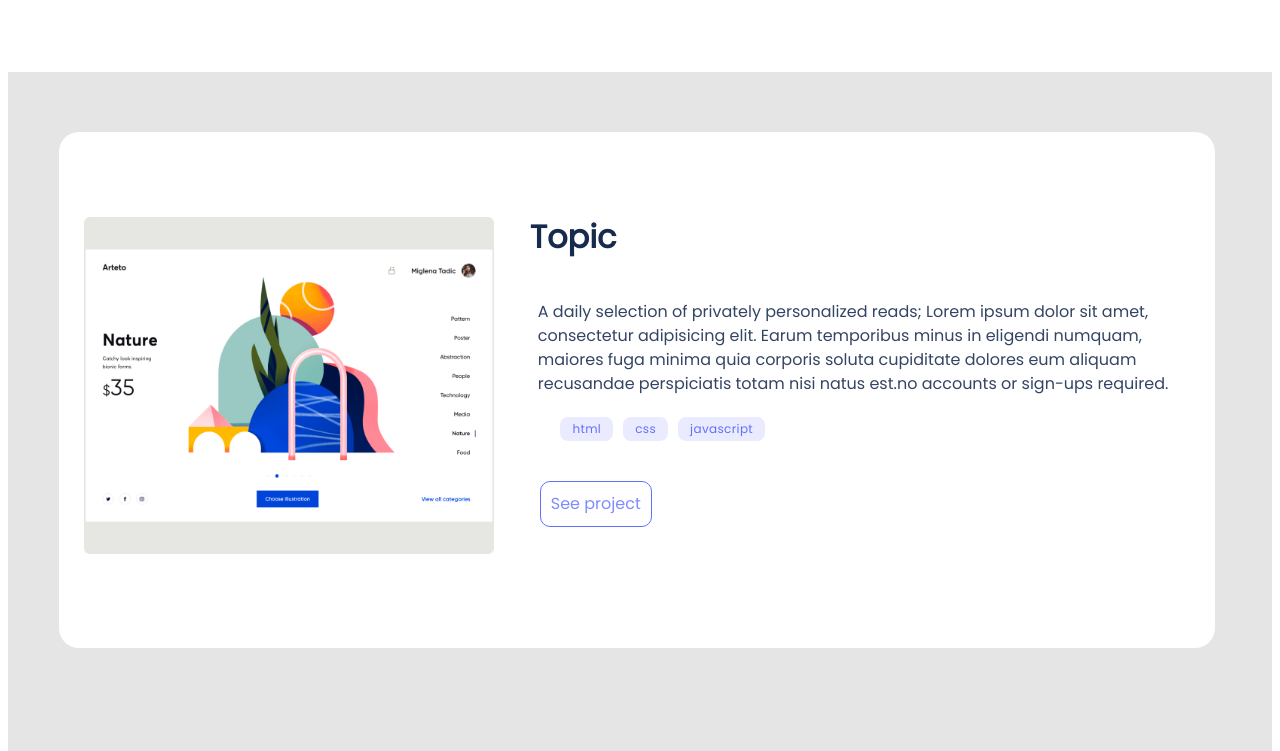
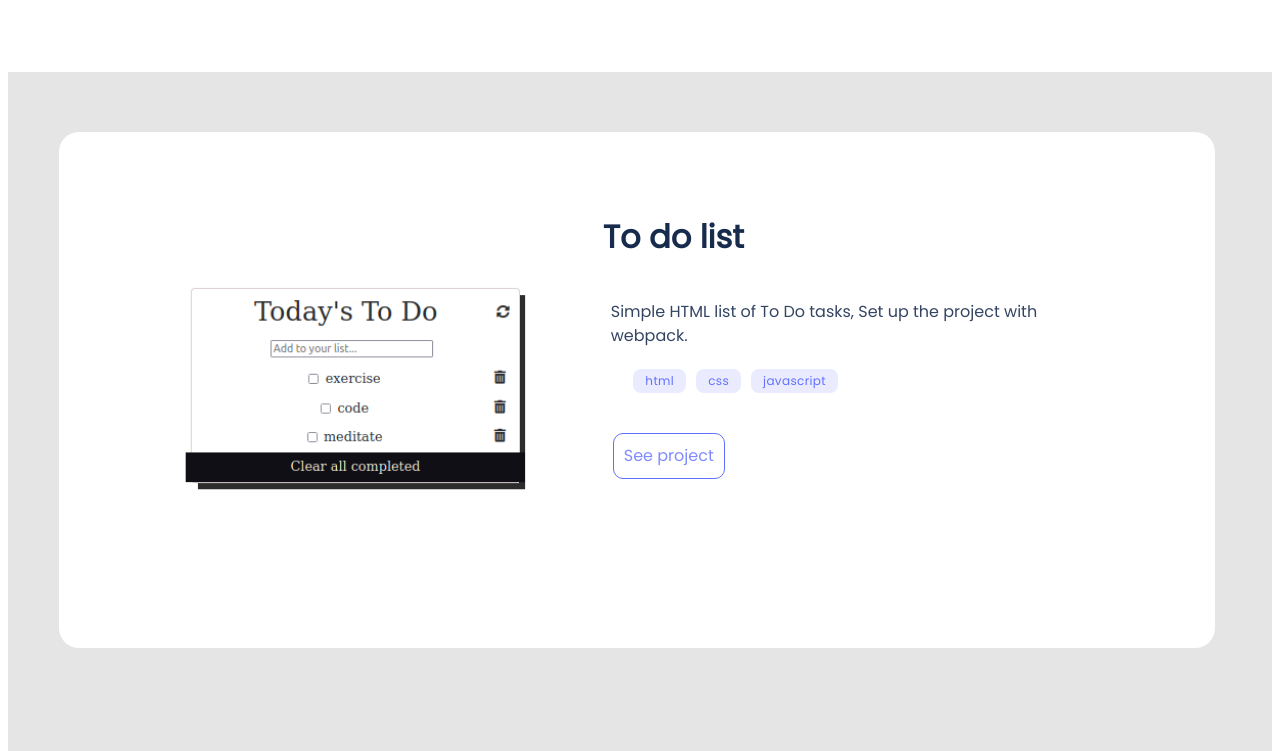
Before and after one commit to Richie9000/Portfolio-setup, a plain HTML site: page index.html in a window 1280 px wide. Shown: the part 679-1430 px from the top of the page. Drawn offline with Linux system fonts and the light colour scheme.

Commit message:
Add todolist project

```diff
--- a/src/script.js
+++ b/src/script.js
@@ -15,21 +15,20 @@ menu.addEventListener('click', closeNav);
 // Pop up
 const projects = [
   {
-    name: 'Topic',
-    feature: 'CANOPY',
-    background: 'Back End Dev',
+    name: 'To do list',
+    feature: 'Simple to do list',
+    background: 'Front End Dev',
     year: '2015',
-    image: './img/SnapshootPortfoliox.png',
-    description:
-      'A daily selection of privately personalized reads; Lorem ipsum dolor sit amet, consectetur adipisicing elit. Earum temporibus minus in eligendi numquam, maiores fuga minima quia corporis soluta cupiditate dolores eum aliquam recusandae perspiciatis totam nisi natus est.no accounts or sign-ups required.',
+    image: './img/todolist.png',
+    description:'Simple HTML list of To Do tasks, Set up the project with webpack.',
     tag1: 'html',
     tag2: 'css',
     tag3: 'javascript',
     tag4: 'github',
-    tag5: 'ruby',
-    tag6: 'bootstrap',
-    linkLive: 'https://richie9000.github.io/Portfolio-setup/',
-    linkSource: 'https://richie9000.github.io/Portfolio-setup/',
+    tag5: 'webpack',
+    tag6: 'jest',
+    linkLive: 'https://richie9000.github.io/To-do-list/',
+    linkSource: 'https://richie9000.github.io/To-do-list/',
   },
   {
     name: 'Multi-Post Stories',
@@ -166,7 +165,7 @@ const contentPopup = `<div class="popwrap">
       <button type="button" class="btn-popdesk" href="${projects[0].linkLive}" >
        See live
       </button>
-      <button type="button" class="btn-popdesk" href="${projects[0].linkLive}">
+      <button type="button" class="btn-popdesk" href="${projects[0].linkSource}">
        See source
       </button>
   </div>
@@ -185,7 +184,7 @@ const contentPopup = `<div class="popwrap">
       <button type="button" class="btn" href="${projects[0].linkLive}" >
        See live
       </button>
-      <button type="button" class="btn" href="${projects[0].linkLive}">
+      <button type="button" class="btn" href="${projects[0].linkSource}">
        See source
       </button>
     </div>
--- a/style.css
+++ b/style.css
@@ -7,7 +7,7 @@
   padding: 15px;
   background: #fd7990;
   color: white;
-  font-family: 'Poppins', sans-serif;
+  font-family: "Poppins", sans-serif;
   font-size: 14px;
   border-radius: 5px;
   margin-top: 30px;
@@ -530,7 +530,7 @@ nav {
 
 .popup-img {
   width: 100%;
-  height: 300px;
+  height: auto;
   margin-left: 2.5%;
   margin-right: 2.5%;
   object-fit: cover;
@@ -610,13 +610,6 @@ nav {
   .para {
     width: 90%;
     display: flex;
-  }
-
-  .popwrap {
-    background-color: white;
-    padding: 5%;
-    border-radius: 20px;
-    height: 165vh;
   }
 
   .buttonwraper {
```
Also changed, not shown: img/todolist.png (added).
